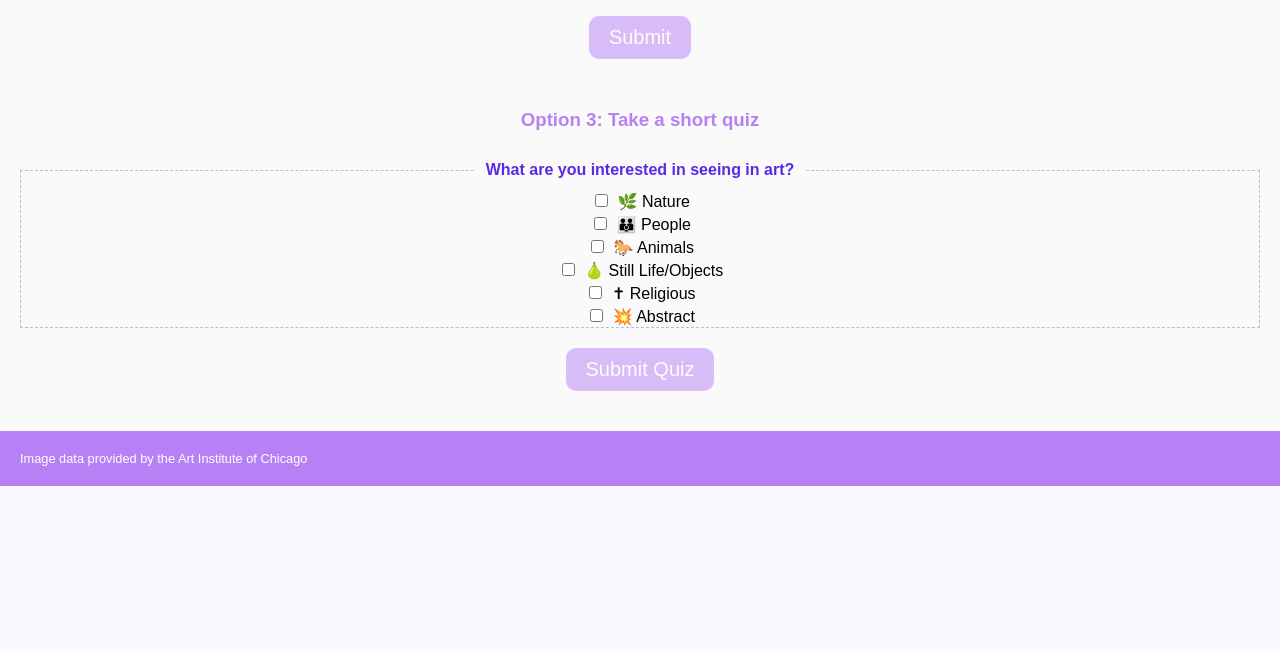
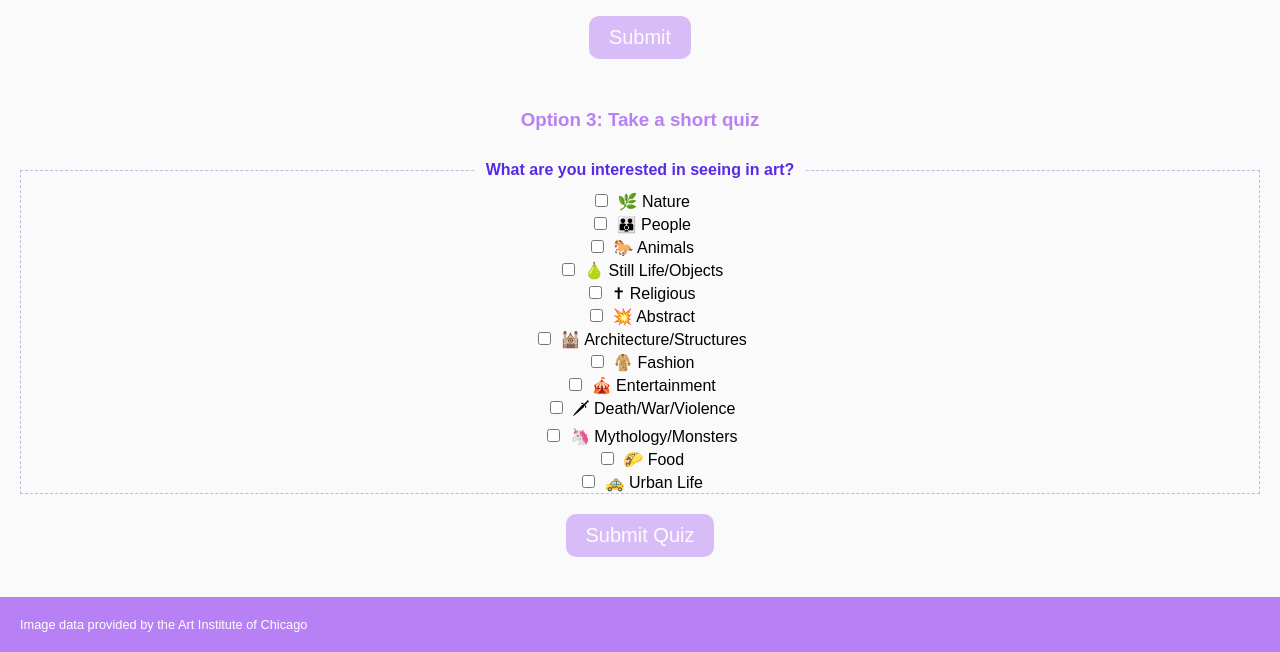
Before and after one commit to julia-martin/similart, a Flask app: page / in a window 1280 px wide. Shown: the part 2857-3509 px from the top of the page. Before the commit the page ends 3343 px from the top, so only its background shows below. Run offline with Flask 2, Linux system fonts and the light colour scheme.

Commit message:
Add more options to quiz question

```diff
--- a/similart/templates/index.html.jinja
+++ b/similart/templates/index.html.jinja
@@ -26,23 +26,44 @@
     <form id='quiz' action='/quiz' method='post'>
       <fieldset>
         <legend>What are you interested in seeing in art?</legend>
-        <input type="checkbox" name="theme" id="nature" value="nature">
+        <input type="checkbox" name="theme" value="nature">
         <label for="nature">&#127807; Nature</label>
         <br/>
-        <input type="checkbox" name="theme" id="people" value="people">
+        <input type="checkbox" name="theme" value="people">
         <label for="people">&#128106; People</label>
         <br/>
-        <input type="checkbox" name="theme" id="animals" value="animals">
+        <input type="checkbox" name="theme" value="animals">
         <label for="animals">&#128014; Animals</label>
         <br/>
-        <input type="checkbox" name="theme" id="still-life" value="still-life">
+        <input type="checkbox" name="theme" value="still-life">
         <label for="still-life">&#127824; Still Life/Objects</label>
         <br/>
-        <input type="checkbox" name="theme" id="religious" value="religious">
+        <input type="checkbox" name="theme" value="religious">
         <label for="religious">&#10013; Religious</label>
         <br/>
-        <input type="checkbox" name="theme" id="abstract" value="abstract">
+        <input type="checkbox" name="theme" value="abstract">
         <label for="abstract">&#128165; Abstract</label>
+        <br/>
+        <input type="checkbox" name="theme" value="architecture">
+        <label for="architecture">&#128333; Architecture/Structures</label>
+        <br/>
+        <input type="checkbox" name="theme" value="fashion">
+        <label for="fashion">&#129509; Fashion</label>
+        <br/>
+        <input type="checkbox" name="theme" value="entertainment">
+        <label for="entertainment">&#127914; Entertainment</label>
+        <br/>
+        <input type="checkbox" name="theme" value="death-war-violence">
+        <label for="death-war-violence">&#128481; Death/War/Violence</label>
+        <br/>
+        <input type="checkbox" name="theme" value="mythology-monsters">
+        <label for="mythology-monsters">&#129412; Mythology/Monsters</label>
+        <br/>
+        <input type="checkbox" name="theme" value="food">
+        <label for="food">&#127790; Food</label>
+        <br/>
+         <input type="checkbox" name="theme" value="urban">
+        <label for="urban">&#128661; Urban Life</label>
         <br/>
       </fieldset>
       <button type='submit' id='submit-quiz' disabled>Submit Quiz</button>
```
